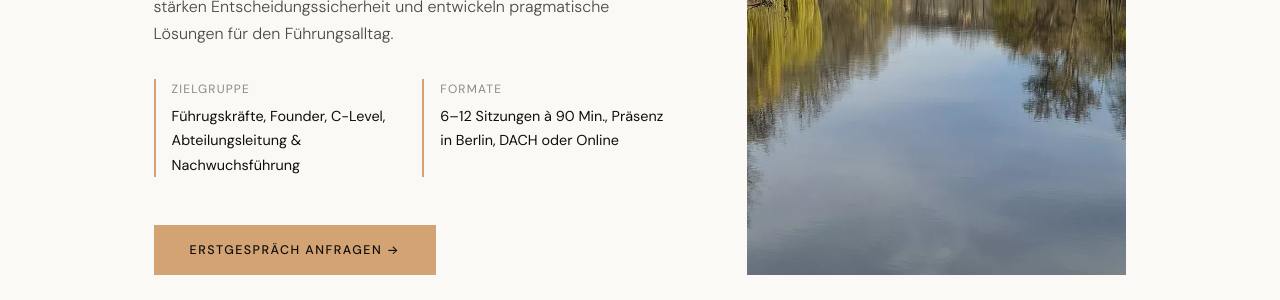
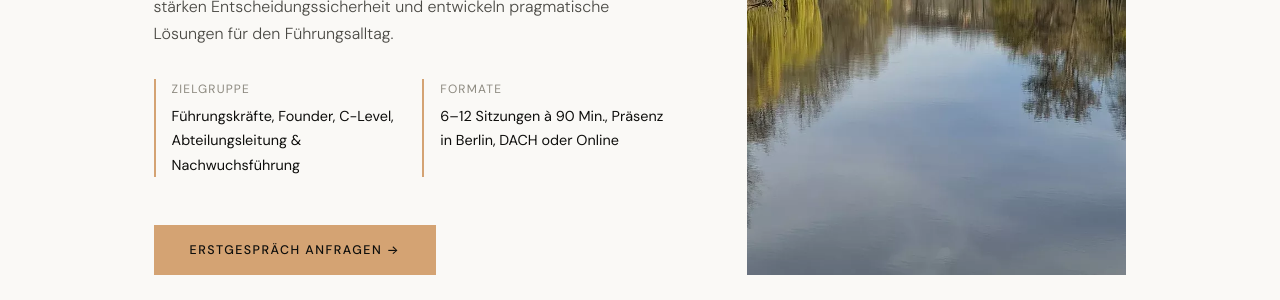
Before and after one commit to arothe161/andreasrothe, a Jekyll site: the page built from fuehrungskraefte-coaching.html, in a window 1280 px wide and 900 px high, scrolled down 300 px. Shown: the part 153-453 px from the top of the window. Built offline with Jekyll 4.4.1, drawn with Linux system fonts in a browser that asks for light colours.

Commit message:
fuehrungskraefte-coaching.html aktualisieren

```diff
--- a/fuehrungskraefte-coaching.html
+++ b/fuehrungskraefte-coaching.html
@@ -33,7 +33,7 @@ extra_head: |
     <div class="about-credentials" style="margin-top: 2rem;">
       <div class="credential">
         <div class="credential-title">Zielgruppe</div>
-        <div class="credential-text">Führugskräfte, Founder, C-Level, Abteilungsleitung & Nachwuchsführung</div>
+        <div class="credential-text">Führungskräfte, Founder, C-Level, Abteilungsleitung & Nachwuchsführung</div>
       </div>
       <div class="credential">
         <div class="credential-title">Formate</div>
```
